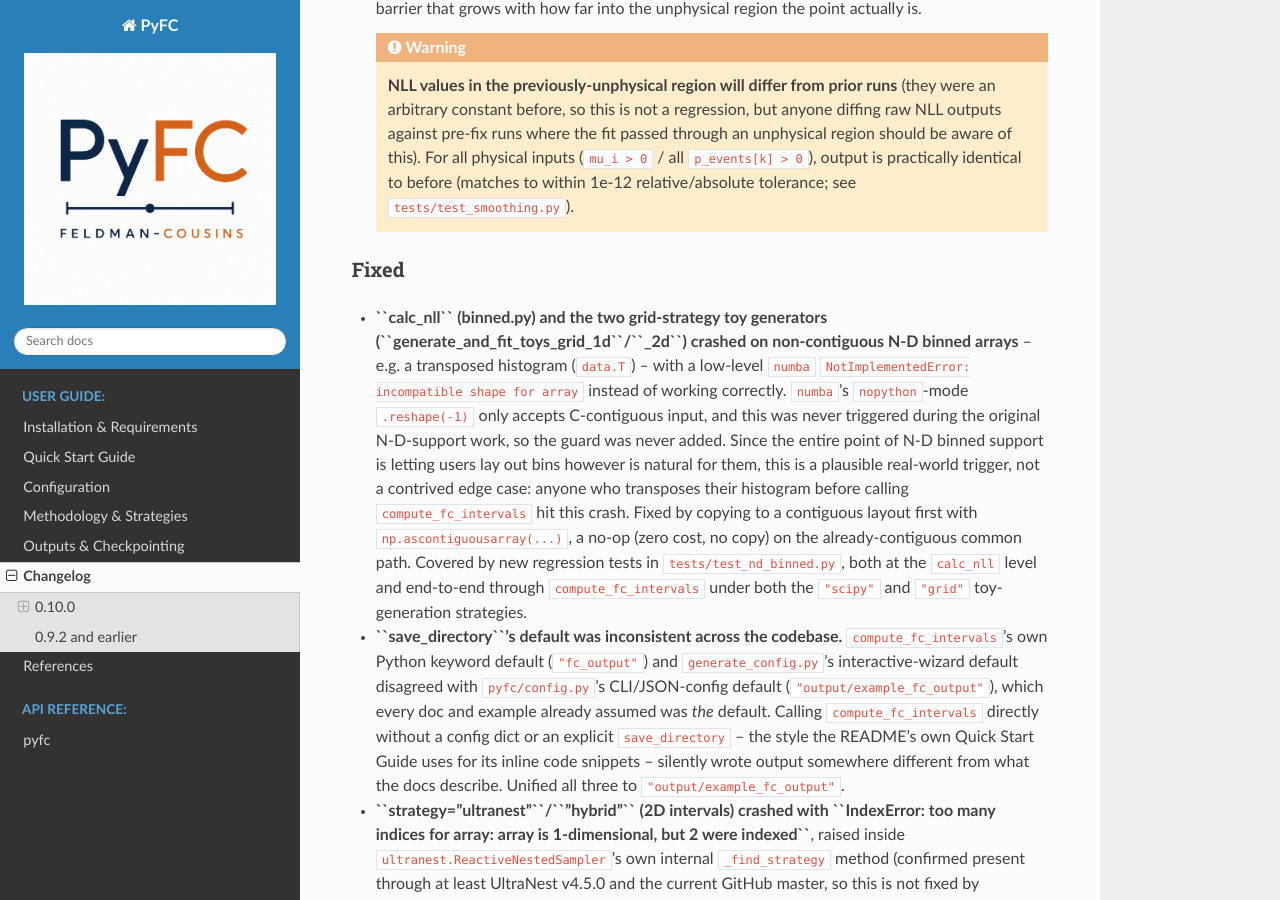
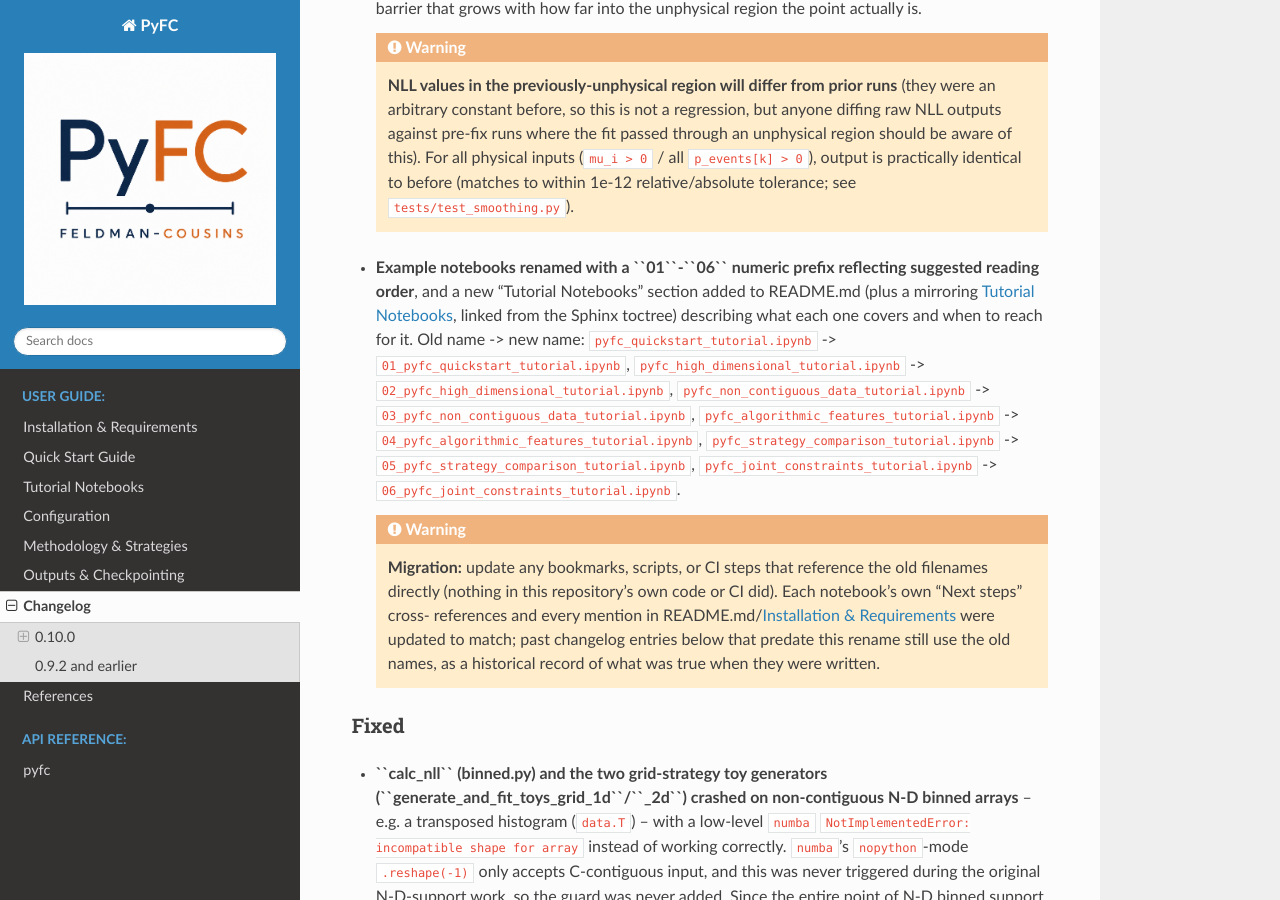
Before and after one commit to mbustama/FeldmanCousins, a Sphinx documentation site: the page built from docs/source/changelog.rst, in a window 1280 px wide and 900 px high, scrolled down 3077 px. Built offline with Sphinx 7.4.7 and the Read the Docs theme 3.1.0, drawn with Linux system fonts in a browser that asks for light colours; some of the changed text lies outside the part shown.

Commit message:
Number example notebooks by suggested reading order, add tutorials guide
Renamed all six example notebooks with a 01-06 numeric prefix reflecting
the order a new user would benefit from reading them (quickstart ->
high-dimensional scaling -> non-contiguous data -> algorithmic knobs ->
strategy comparison -> joint constraints), and updated every
cross-reference: each notebook's own "Next steps" cells, and every
mention in README.md and docs/source/installation.rst.

Added a dedicated "Tutorial Notebooks" section to README.md (with a
table of what each notebook covers and when to reach for it) and a
mirroring docs/source/tutorials.rst linked from the Sphinx toctree.

While touching the CLI section of README.md, found and fixed
generate_config.py's interactive wizard still offering four default
answers (n_toys, smooth_1d, smooth_2d, save_log) that disagreed with
compute_fc_intervals's own already-README-aligned defaults -- missed
when those were unified earlier in this branch. Pressing Enter on every
wizard question now reproduces compute_fc_intervals's own defaults
exactly, and the now-inaccurate README disclaimer about the wizard's
defaults diverging was corrected.

Co-Authored-By: Claude Sonnet 5 <noreply@anthropic.com>

```diff
--- a/docs/source/changelog.rst
+++ b/docs/source/changelog.rst
@@ -169,6 +169,31 @@ Changed
      this). For all physical inputs (``mu_i > 0`` / all ``p_events[k] > 0``),
      output is practically identical to before (matches to within 1e-12
      relative/absolute tolerance; see ``tests/test_smoothing.py``).
+* **Example notebooks renamed with a ``01``-``06`` numeric prefix
+  reflecting suggested reading order**, and a new "Tutorial Notebooks"
+  section added to README.md (plus a mirroring :doc:`tutorials`, linked
+  from the Sphinx toctree) describing what each one covers and when to
+  reach for it. Old name -> new name: ``pyfc_quickstart_tutorial.ipynb``
+  -> ``01_pyfc_quickstart_tutorial.ipynb``,
+  ``pyfc_high_dimensional_tutorial.ipynb`` ->
+  ``02_pyfc_high_dimensional_tutorial.ipynb``,
+  ``pyfc_non_contiguous_data_tutorial.ipynb`` ->
+  ``03_pyfc_non_contiguous_data_tutorial.ipynb``,
+  ``pyfc_algorithmic_features_tutorial.ipynb`` ->
+  ``04_pyfc_algorithmic_features_tutorial.ipynb``,
+  ``pyfc_strategy_comparison_tutorial.ipynb`` ->
+  ``05_pyfc_strategy_comparison_tutorial.ipynb``,
+  ``pyfc_joint_constraints_tutorial.ipynb`` ->
+  ``06_pyfc_joint_constraints_tutorial.ipynb``.
+
+  .. warning::
+     **Migration:** update any bookmarks, scripts, or CI steps that
+     reference the old filenames directly (nothing in this repository's
+     own code or CI did). Each notebook's own "Next steps" cross-
+     references and every mention in README.md/:doc:`installation` were
+     updated to match; past changelog entries below that predate this
+     rename still use the old names, as a historical record of what was
+     true when they were written.
 
 Fixed
 ~~~~~
@@ -381,6 +406,18 @@ Fixed
     :doc:`configuration`'s table are updated to describe what actually
     happens now, plus a new README "Adaptive Toy Generation" section
     (mirroring the existing "Contour Edge Tracing" section's depth).
+* **``generate_config.py``'s interactive wizard still offered four
+  default answers that disagreed with ``compute_fc_intervals``'s own
+  (already README-aligned) defaults**, missed when those defaults were
+  unified earlier in this release: ``n_toys`` (wizard default ``2000``
+  vs. ``500``), ``smooth_1d``/``smooth_2d`` (wizard default ``n`` vs.
+  ``True``), and ``save_log`` (wizard default ``n`` vs. ``True``). Anyone
+  who ran the wizard and accepted every default (the documented,
+  intended workflow) would get a config that silently diverged from what
+  README.md and ``pyfc/config.py``'s own base config dict both call "the"
+  default. Unified all four; the wizard's defaults now match everywhere
+  else exactly, so pressing Enter on every question reproduces
+  ``compute_fc_intervals``'s own defaults.
 
 Added
 ~~~~~
--- a/docs/source/index.rst
+++ b/docs/source/index.rst
@@ -30,6 +30,7 @@ Designed for high-energy physics, astrophysics, and general parametric modeling,
 
    installation
    quickstart
+   tutorials
    configuration
    methodology
    outputs
```
Also changed, not shown: CHANGELOG.md (+32 -0 lines), README.md (+47 -23 lines), docs/source/installation.rst (+10 -8 lines), docs/source/tutorials.rst (added, +53 -0 lines), 13 other files.
